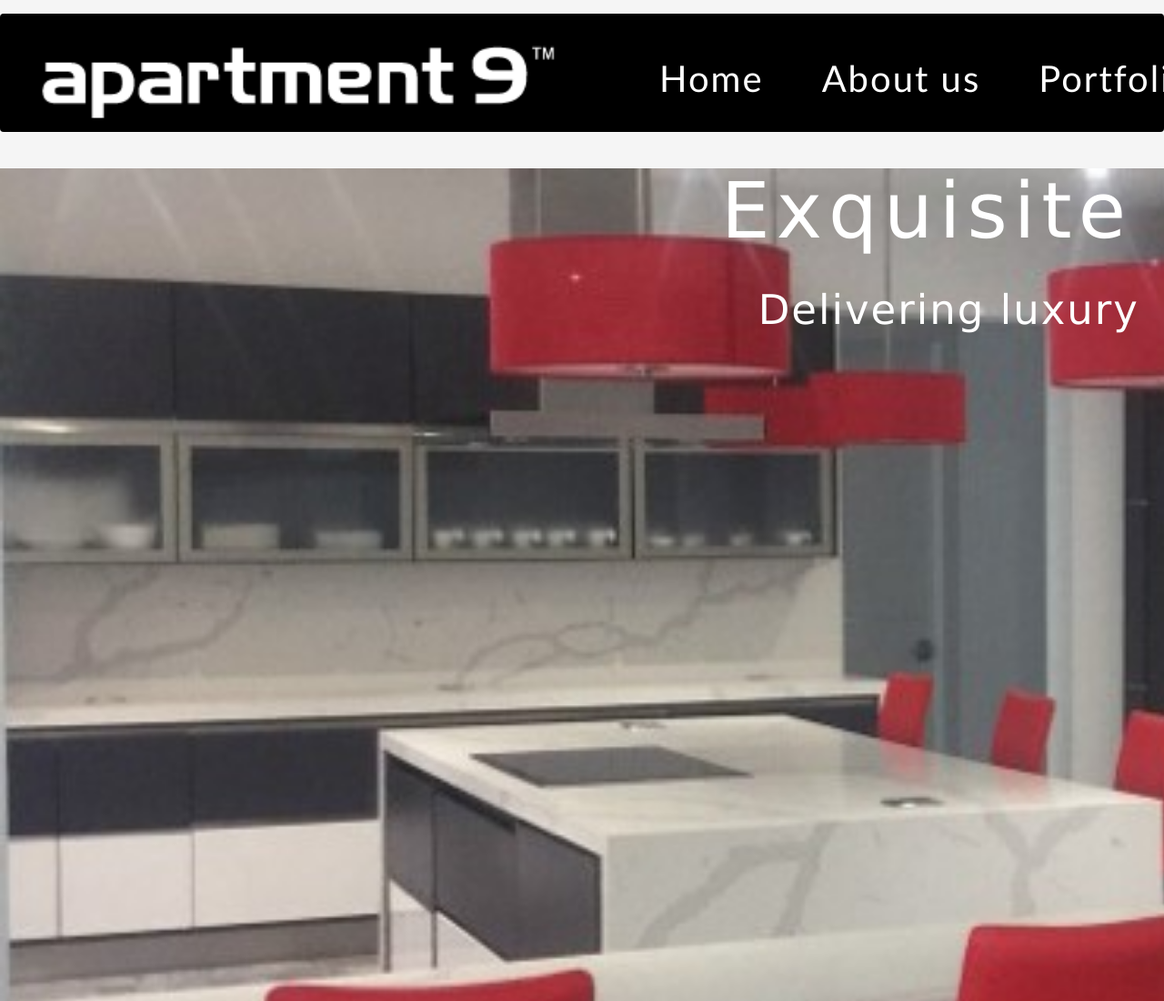
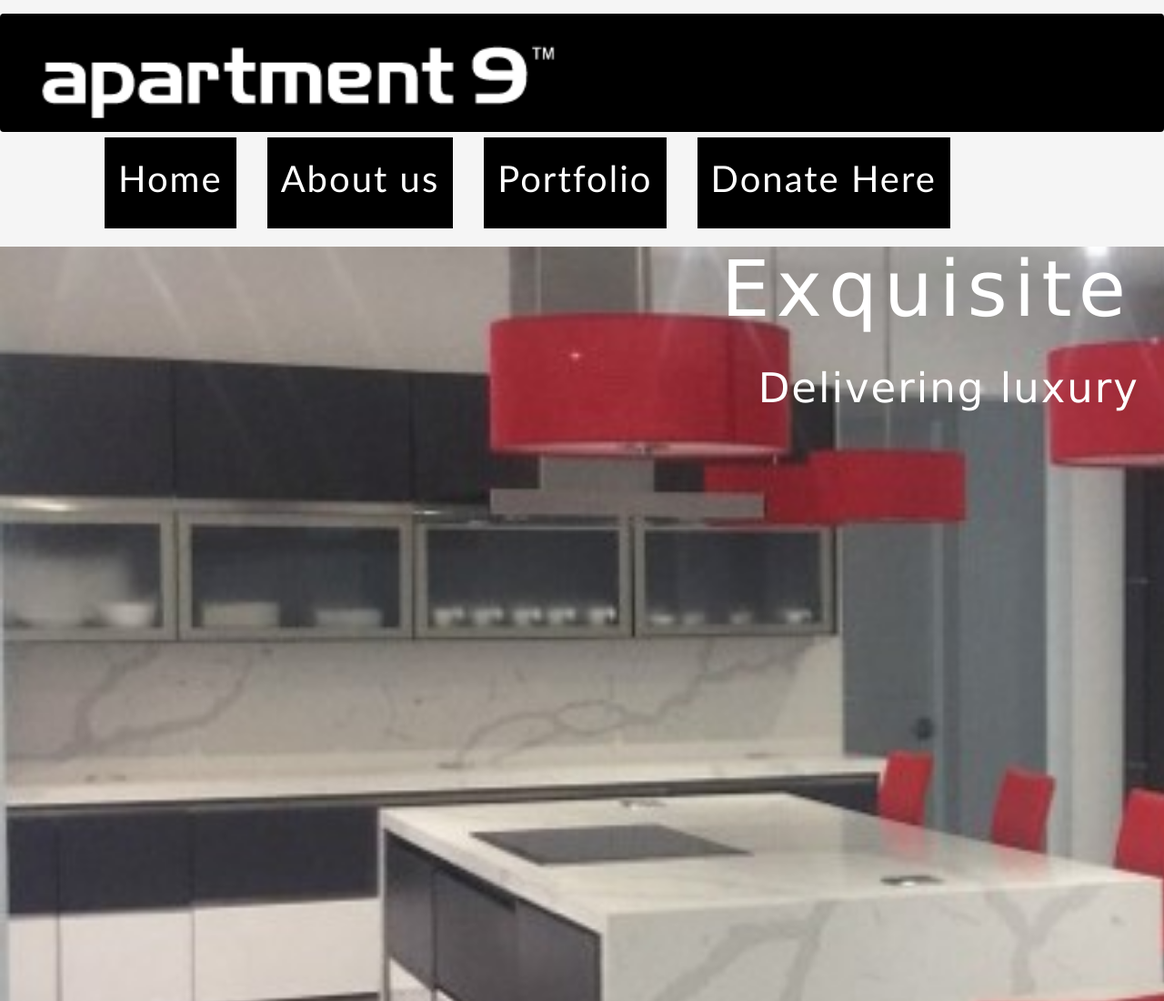
Before and after one commit to jeddy-awuor/jeddywebsite, a plain HTML site: page index.html in a window 1280 px wide. Shown: the top 1100 px of the page at 91% size. Drawn offline with nearby package versions, Linux system fonts and the light colour scheme.

Commit message:
added new menu

```diff
--- a/index.html
+++ b/index.html
@@ -25,6 +25,8 @@
       <li><a href="index.html">Home</a></li>
       <li><a href="aboutus.html">About us</a></li>
       <li><a href="portfolio.html">Portfolio</a></li>
+        <li><a href="portfolio.html">Donate Here</a></li>
+
     </ul>
   </div>
 </nav>
```
